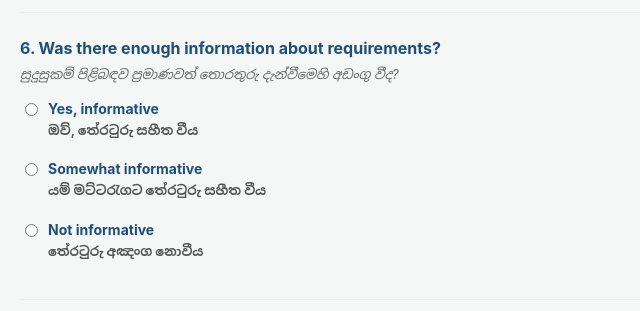
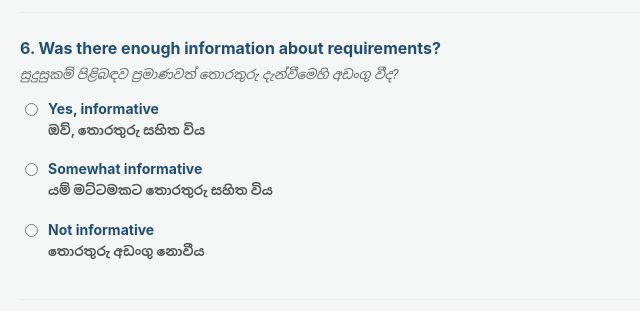
Before and after one commit to spcsuda/Takemecanada, a plain HTML site: page index.html in a window 1280 px wide. Shown: the part 1480-1791 px from the top of the page, 0-640 px from the left. Drawn offline with Linux system fonts and the light colour scheme.

Commit message:
Update index.html

```diff
--- a/index.html
+++ b/index.html
@@ -232,15 +232,15 @@
 
             <div class="radio-option">
                 <input type="radio" id="q6_yes" name="info_quality" value="Informative">
-                <label for="q6_yes" class="radio-text">Yes, informative <span class="sinhala-text">ඔව්, තේරටුරු සහීත වීය</span></label>
+                <label for="q6_yes" class="radio-text">Yes, informative <span class="sinhala-text">ඔව්, තොරතුරු සහිත විය</span></label>
             </div>
             <div class="radio-option">
                 <input type="radio" id="q6_somewhat" name="info_quality" value="Somewhat">
-                <label for="q6_somewhat" class="radio-text">Somewhat informative <span class="sinhala-text">යම් මට්ටරැගට තේරටුරු සහීත වීය</span></label>
+                <label for="q6_somewhat" class="radio-text">Somewhat informative <span class="sinhala-text">යම් මට්ටමකට තොරතුරු සහිත විය</span></label>
             </div>
             <div class="radio-option">
                 <input type="radio" id="q6_not" name="info_quality" value="Not informative">
-                <label for="q6_not" class="radio-text">Not informative <span class="sinhala-text">තේරටුරු අඤංග නොවීය</span></label>
+                <label for="q6_not" class="radio-text">Not informative <span class="sinhala-text">තොරතුරු අඩංගු නොවීය</span></label>
             </div>
         </div>
 
```
